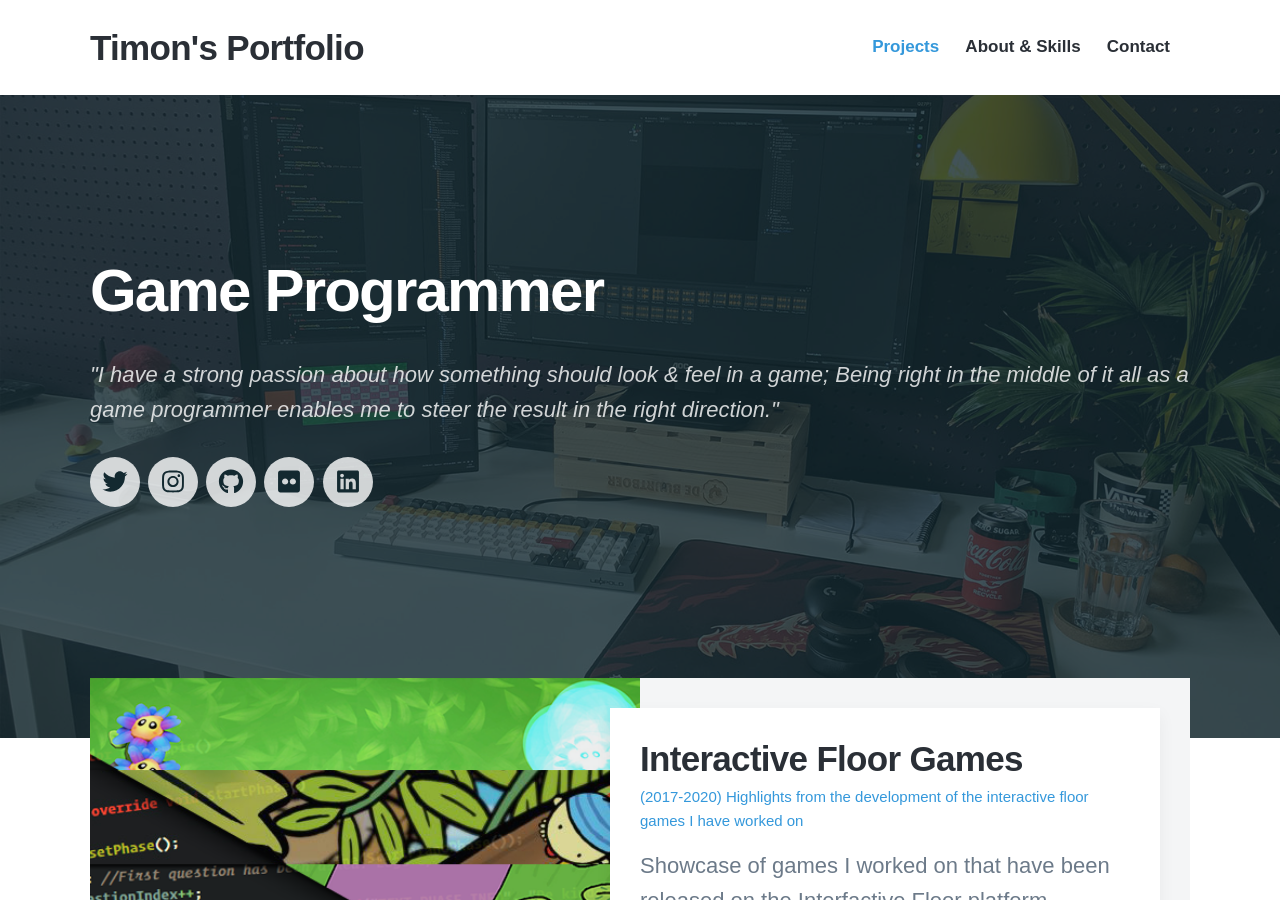
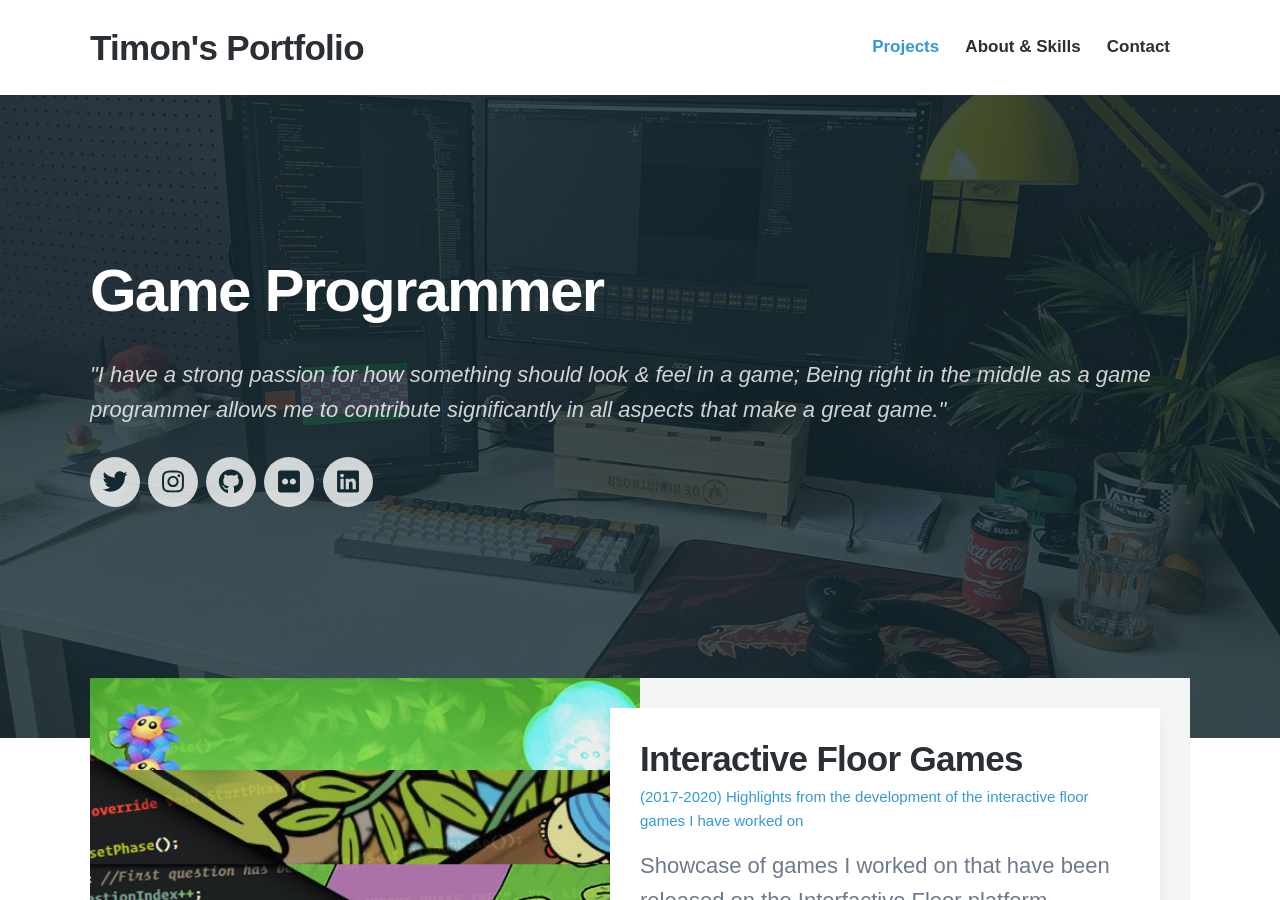
Before and after one commit to Rynji/Rynji.github.io, a Jekyll site: the page built from index.html, in a window 1280 px wide and 900 px high. Built offline with Jekyll 4.4.1, drawn with Linux system fonts in a browser that asks for light colours; nearby versions of some CDN libraries; some web fonts are replaced.

Commit message:
Update index.html
Updated slogan

```diff
--- a/index.html
+++ b/index.html
@@ -14,7 +14,7 @@ featured_image: /images/headers/home.jpg
 	<div class="wrap">
 
 		<h1>Game Programmer</h1>
-		<p><i>"I have a strong passion about how something should look & feel in a game; Being right in the middle of it all as a game programmer enables me to steer the result in the right direction."</i></p>
+		<p><i>"I have a strong passion for how something should look & feel in a game; Being right in the middle as a game programmer allows me to contribute significantly in all aspects that make a great game."</i></p>
 
 		{% include socials.html %}
 
```
